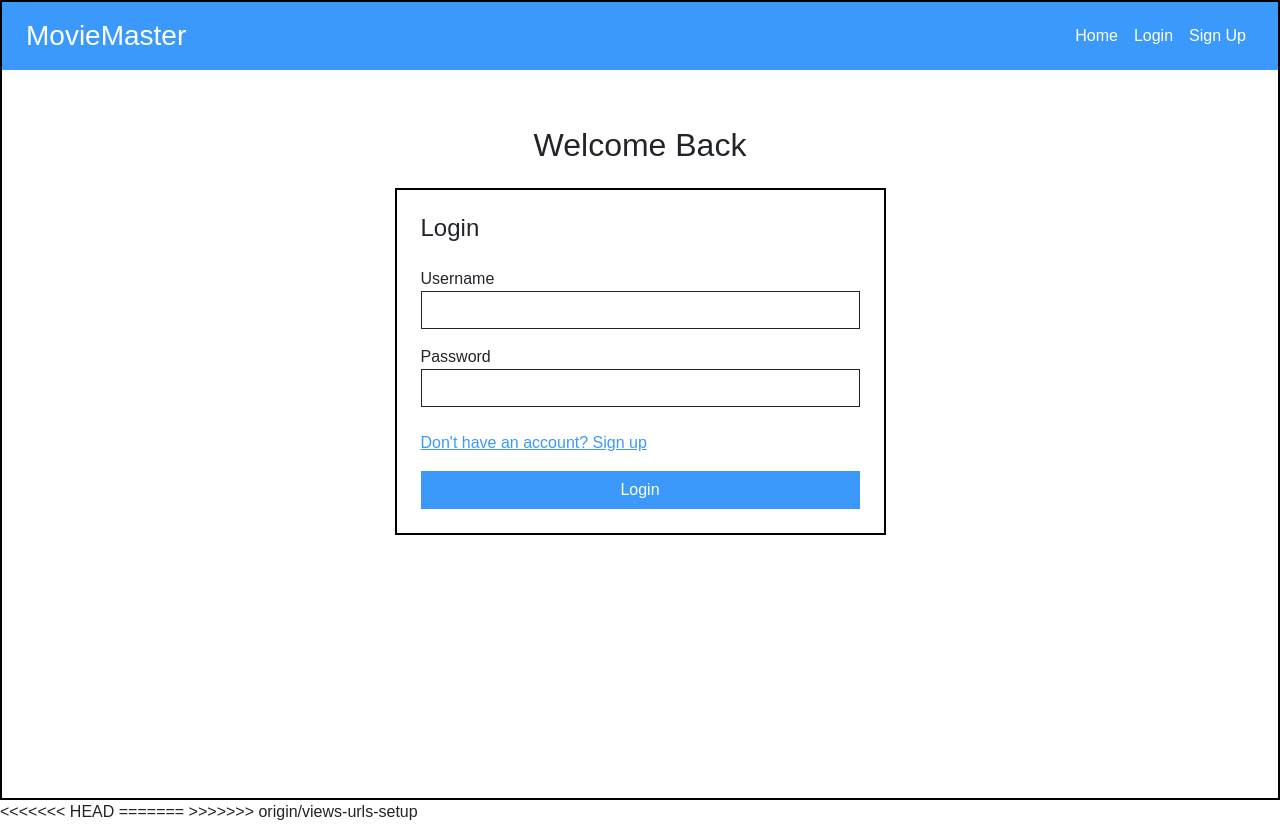
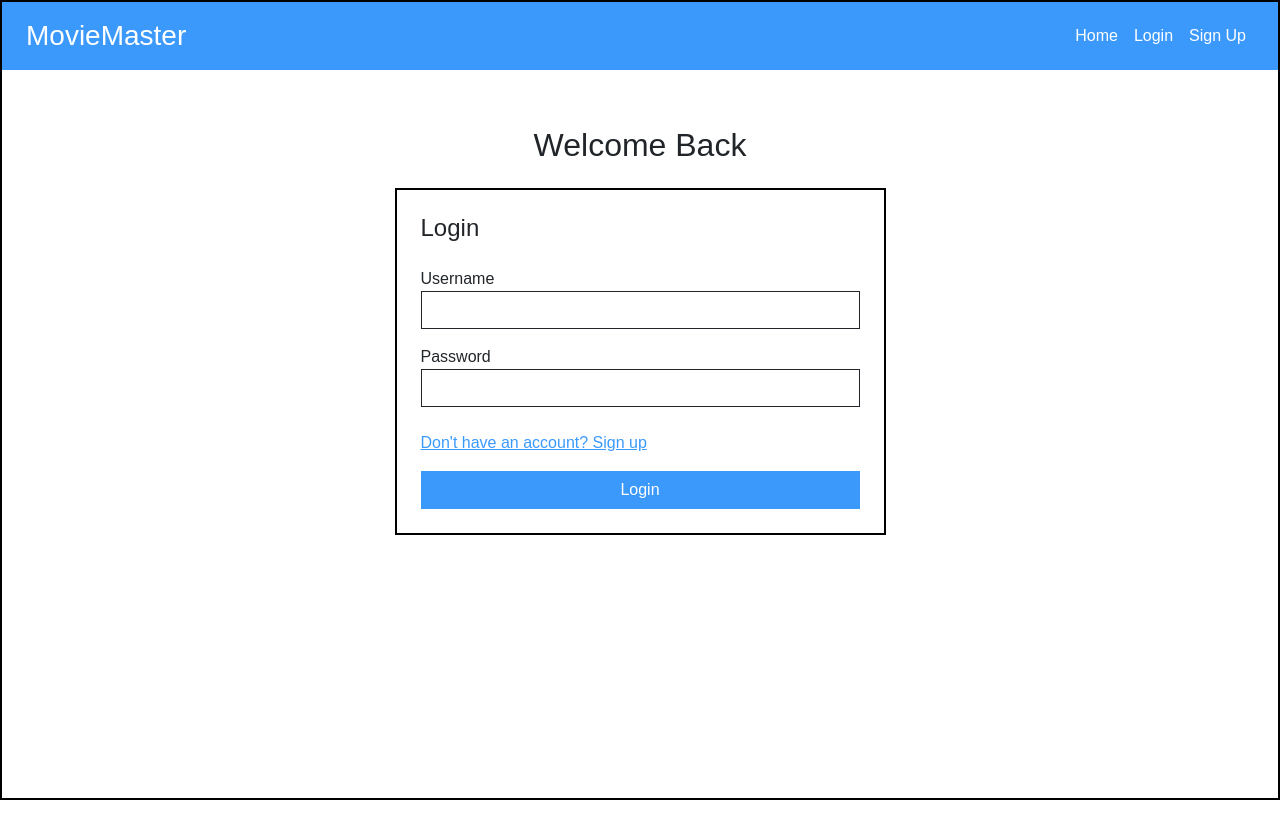
Before and after one commit to LukePalmer1/movie_master, a Django app: page / in a window 1280 px wide. After the commit the page ends 800 px from the top, so only its background shows below. Run offline with Django 3.2, Linux system fonts and the light colour scheme.

Commit message:
fixed merging

```diff
--- a/movie_app/forms.py
+++ b/movie_app/forms.py
@@ -13,6 +13,7 @@ class UserProfileForm(forms.ModelForm):
     class Meta:
         model = UserProfile
         fields = ('biography',)
+
     def __init__(self, *args, **kwargs):
         super().__init__(*args, **kwargs)
         self.fields['biography'].required = False
--- a/templates/movie_app/base.html
+++ b/templates/movie_app/base.html
@@ -45,11 +45,6 @@
 
     </div>
 
-<<<<<<< HEAD
-</body>
-</html>
-=======
     <script src="https://cdn.jsdelivr.net/npm/bootstrap@5.3.2/dist/js/bootstrap.bundle.min.js"></script>
 </body>
 </html>
->>>>>>> origin/views-urls-setup
```
Also changed, not shown: movie_app/urls.py (line endings or trailing spaces).
